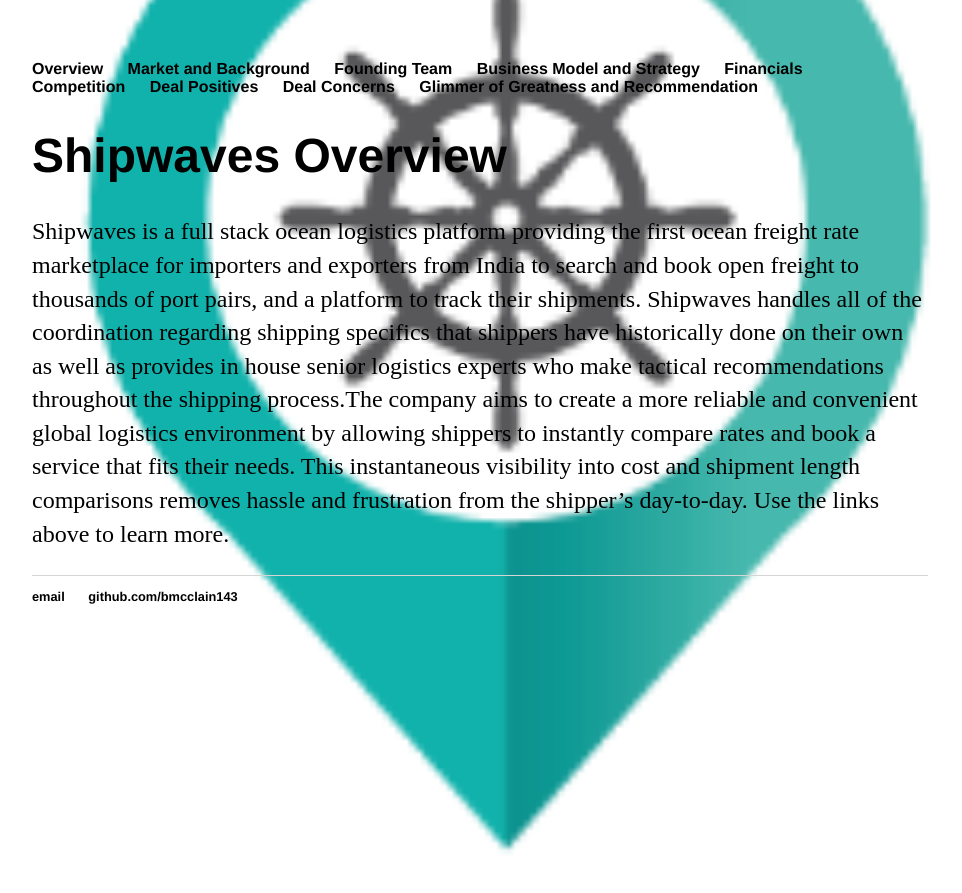
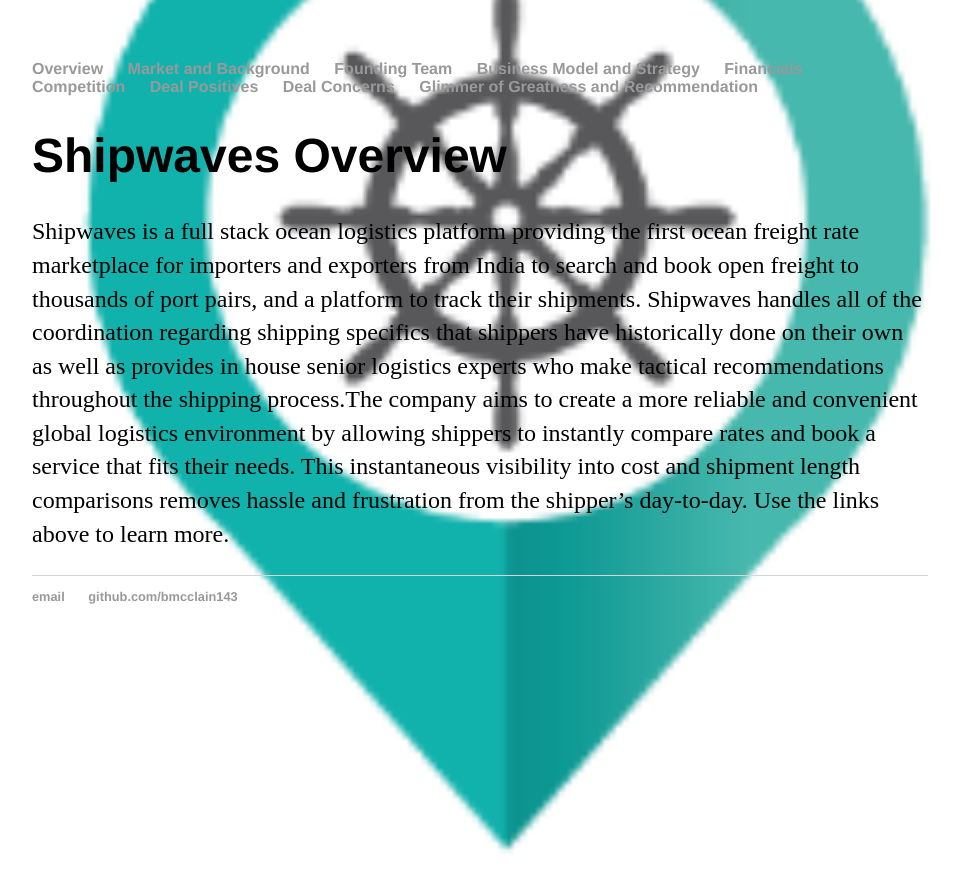
Before and after one commit to bmcclain143/bmcclain143.github.io, a Jekyll site: the page built from index.html, in a window 1280 px wide. Shown: the top 893 px of the page, without its empty margins (160-1122 px from the left). Built offline with Jekyll 4.4.1, drawn with Linux system fonts in a browser that asks for light colours.

Commit message:
Update main.css

```diff
--- a/css/main.css
+++ b/css/main.css
@@ -14,7 +14,7 @@
 }
 a {
     text-decoration: none;
-    color: #000;
+    color: #999;
 }
 a:hover {
     text-decoration: underline;
@@ -47,5 +47,5 @@
   -webkit-background-size: cover;
   -moz-background-size: cover;
   -o-background-size: cover;
-  background-size: cover;
+  background-size: 80 px 60 px;
 }
```
